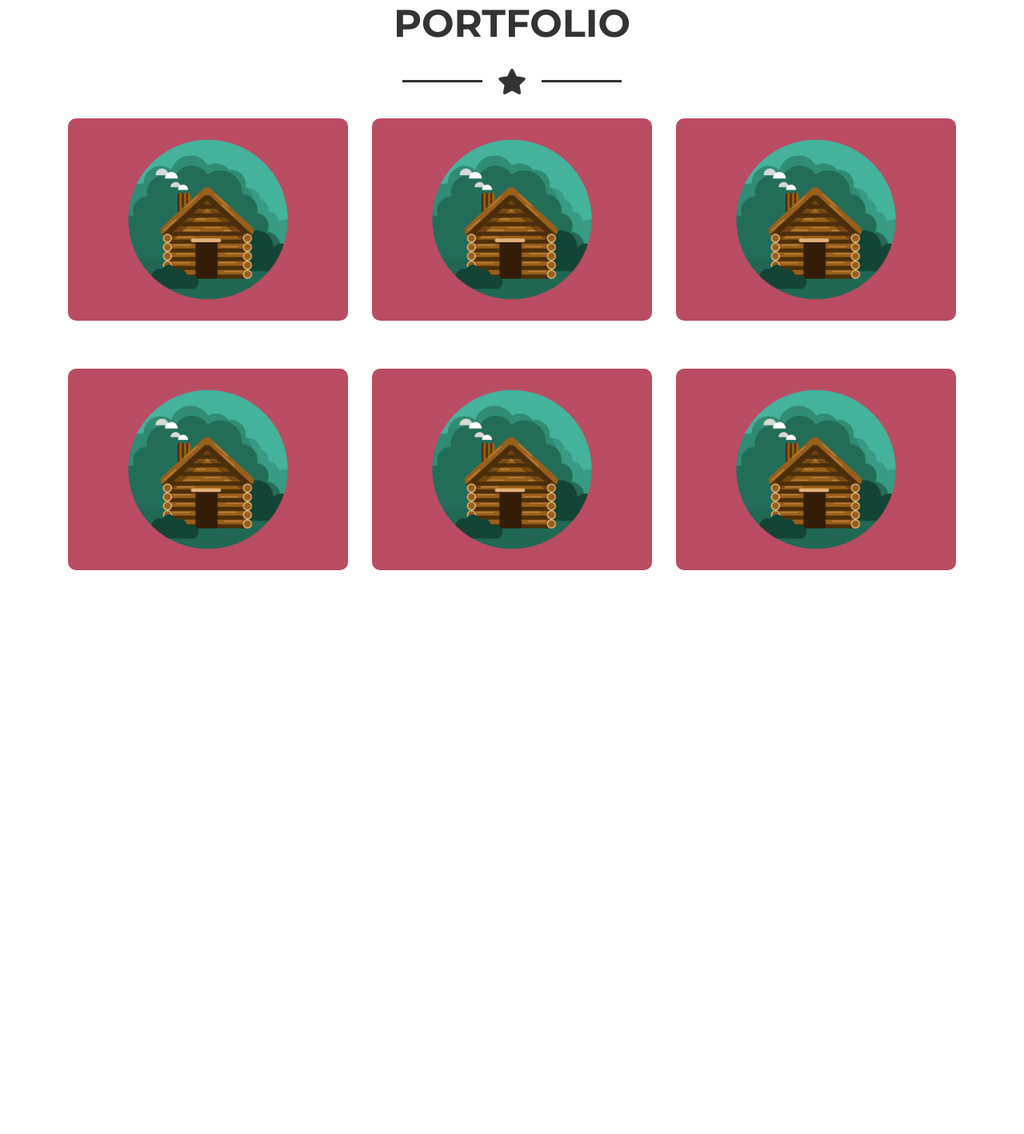
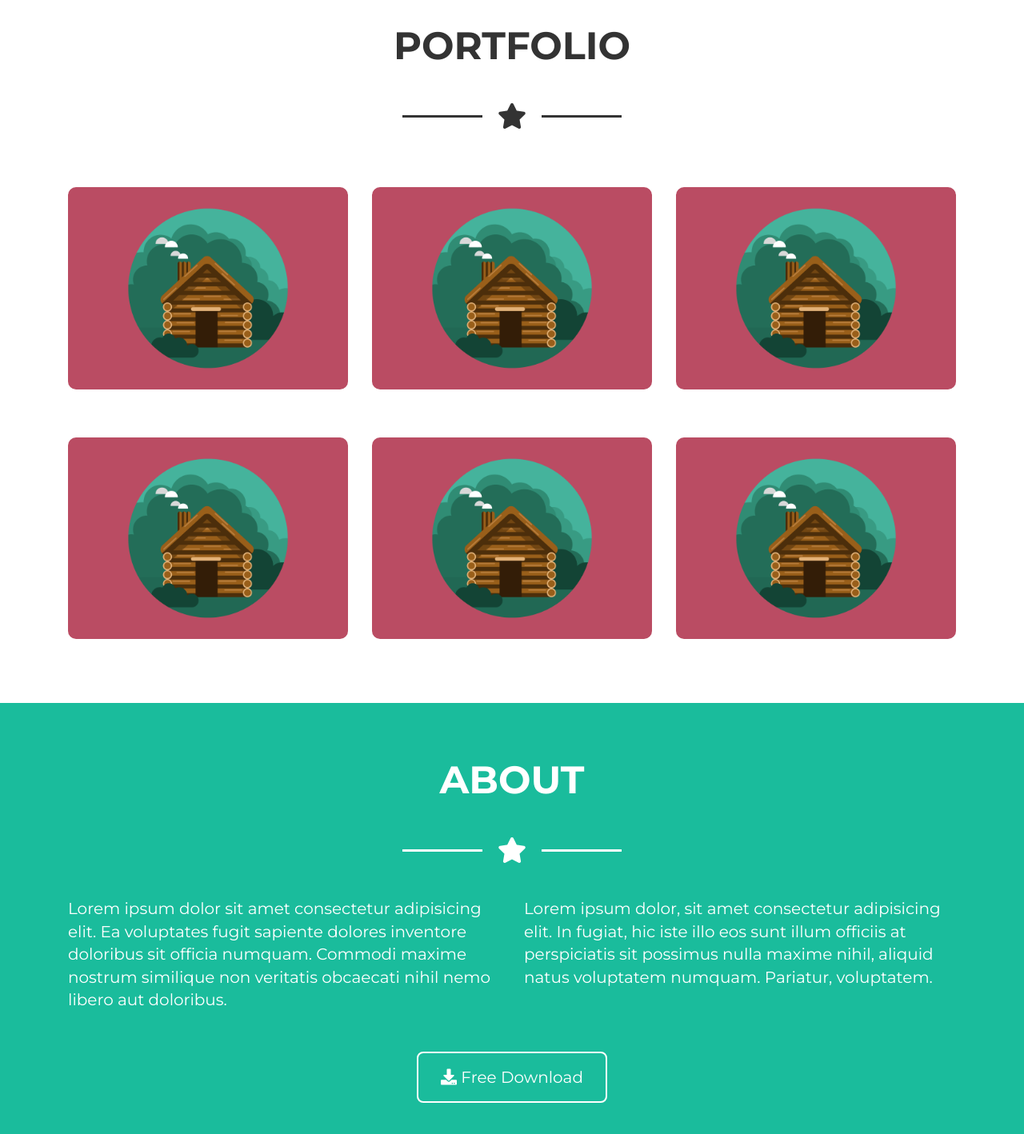
Before and after one commit to FedeFigio/html-css-bootstrap-freelancer, a plain HTML site: page index.html in a window 1280 px wide. Shown: the part 774-2192 px from the top of the page at 80% size. Before the commit the page ends 1567 px from the top, so only its background shows below. Drawn offline with nearby package versions, Linux system fonts and the light colour scheme.

Commit message:
about finito

```diff
--- a/assets/css/master.css
+++ b/assets/css/master.css
@@ -41,6 +41,10 @@
 
 .mt-20 {
     margin-top: 2rem;
+}
+
+.mt-40 {
+    margin-top: 4rem;
 }
 
 
@@ -95,8 +99,14 @@ body {
     max-width: 720px;
 }
 
-img {
+#jumbotron img {
     width: 30rem;
+}
+
+.star {
+    height: 60px;
+    line-height: 60px;
+    margin-bottom: 3rem;
 }
 
 .star>i {
@@ -123,21 +133,26 @@ img {
     border-radius: 10px;
 }
 
+#about .btn {
+    background-color: transparent;
+    border: 2px solid;
+    font-size: 20px;
+    padding: 16px 28px;
+    border-radius: 8px;
+}
+
+#about .btn:hover {
+    background-color: #FFFFFF;
+    color: #000000;
+    border: 2px solid #FFFFFF;
+}
+
 
 /* medium */
 
 @media(min-width:992px) {
     .container {
         max-width: 960px;
-    }
-}
-
-
-/* large */
-
-@media(min-width:1200px) {
-    .container {
-        max-width: 1140px;
     }
     /* utility */
     /* typography */
@@ -157,3 +172,12 @@ img {
         font-size: 48px !important;
     }
 }
+
+
+/* large */
+
+@media(min-width:1200px) {
+    .container {
+        max-width: 1140px;
+    }
+}
--- a/index.html
+++ b/index.html
@@ -47,12 +47,12 @@
     </header>
     <main>
         <!-- jumbotron -->
-        <section class="bg-green">
+        <section id="jumbotron" class="bg-green">
             <div class="container  py-50 mt-90 text-center txt-white ">
                 <img src="assets/img/avataaars.svg" alt="avatar">
                 <h1 class="f-weight-700 txt-size-sm-44 txt-size-lg-64">START BOOTSTRAP</h1>
                 <!-- star -->
-                <div class="star mt-20">
+                <div class="star ">
                     <div class="line-star inline-block vertical-align-m ">
                     </div>
                     <i class="fas fa-star inline-block vertical-align-m "></i>
@@ -67,12 +67,9 @@
             <div class="container text-center">
                 <div class="row">
                     <div class="col-sm-12">
-                        <div class=" ">
                         <h2 class="f-weight-700 txt-size-sm-36 txt-size-lg-48">PORTFOLIO</h2>
                     </div>
-                    </div>
                     <div class="col-sm-12">
-                        <div class=" ">
                         <div class="star mt-20">
                             <div class="line-star inline-block vertical-align-m ">
                             </div>
@@ -81,33 +78,32 @@
                             </div>
                         </div>
                     </div>
-                    </div>
-                    <div class="col-md-6 col-lg-4">
+                    <div class="col-sm-6 col-md-4">
                         <div class="content ">
                             <img src="assets/img/cabin.png" alt="cabin">
                         </div>
                     </div>
-                    <div class="col-md-6 col-lg-4">
+                    <div class="col-sm-6 col-md-4">
                         <div class="content ">
                             <img src="assets/img/cabin.png" alt="cabin">
                         </div>
                     </div>
-                    <div class="col-md-6 col-lg-4">
+                    <div class="col-sm-6 col-md-4">
                         <div class="content ">
                             <img src="assets/img/cabin.png" alt="cabin">
                         </div>
                     </div>
-                    <div class="col-md-6 col-lg-4">
+                    <div class="col-sm-6 col-md-4">
                         <div class="content">
                             <img src="assets/img/cabin.png" alt="cabin">
                         </div>
                     </div>
-                    <div class="col-md-6 col-lg-4">
+                    <div class="col-sm-6 col-md-4">
                         <div class="content">
                             <img src="assets/img/cabin.png" alt="cabin">
                         </div>
                     </div>
-                    <div class="col-md-6 col-lg-4">
+                    <div class="col-sm-6 col-md-4">
                         <div class="content">
                             <img src="assets/img/cabin.png" alt="cabin">
                         </div>
@@ -116,8 +112,31 @@
             </div>
         </section>
         <!-- about -->
-        <section>
-
+        <section id="about" class="bg-green py-50">
+            <div class="container text-center txt-white">
+                <div class="row">
+                    <div class="col-lg-12">
+                        <h2 class="f-weight-700 txt-size-sm-36 txt-size-lg-48">ABOUT</h2>
+                    </div>
+                    <div class="col-lg-12">
+                        <div class="star mt-20">
+                            <div class="line-star inline-block vertical-align-m ">
+                            </div>
+                            <i class="fas fa-star inline-block vertical-align-m "></i>
+                            <div class="line-star inline-block vertical-align-m ">
+                            </div>
+                        </div>
+                    </div>
+                    <div class="col-md-6 txt-size-sm-20 text-left">
+                        <p>Lorem ipsum dolor sit amet consectetur adipisicing elit. Ea voluptates fugit sapiente dolores inventore doloribus sit officia numquam. Commodi maxime nostrum similique non veritatis obcaecati nihil nemo libero aut doloribus.</p>
+                    </div>
+                    <div class="col-md-6 txt-size-sm-20 text-left ">
+                        <p>Lorem ipsum dolor, sit amet consectetur adipisicing elit. In fugiat, hic iste illo eos sunt illum officiis at perspiciatis sit possimus nulla maxime nihil, aliquid natus voluptatem numquam. Pariatur, voluptatem.</p>
+                    </div>
+                    <div class="col-md-12">
+                        <button type="button" class="btn .btn-outline-light mt-40" txt-size-sm-20> <i class="fas fa-download"></i> Free Download</button> </div>
+                </div>
+            </div>
         </section>
     </main>
     <footer>
```
Lines whose indentation alone changed are shown as unchanged.
